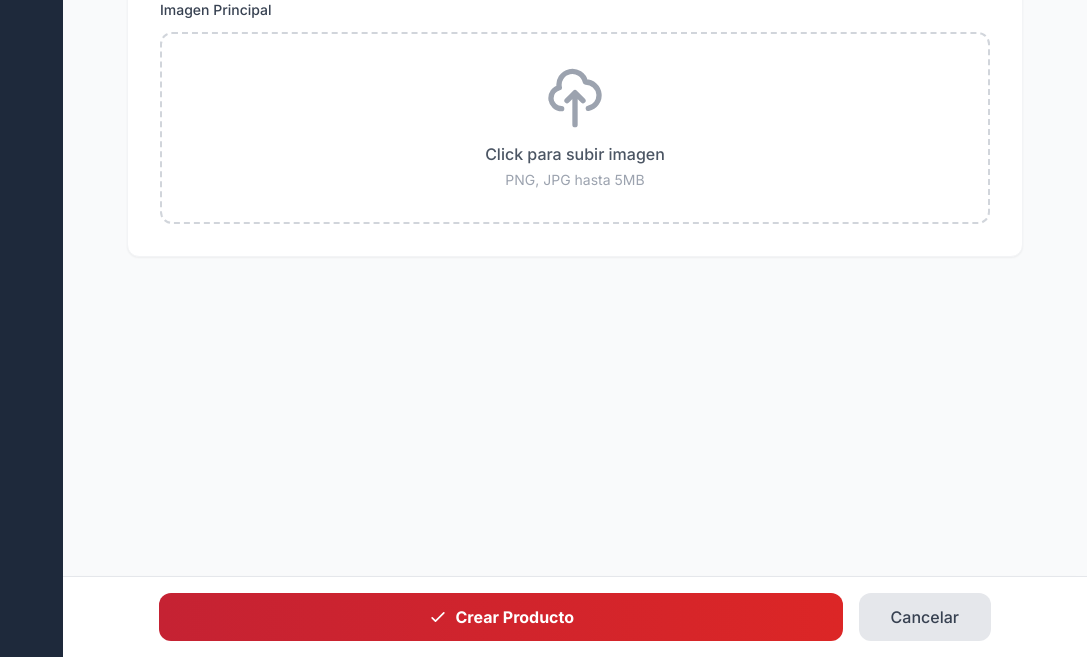
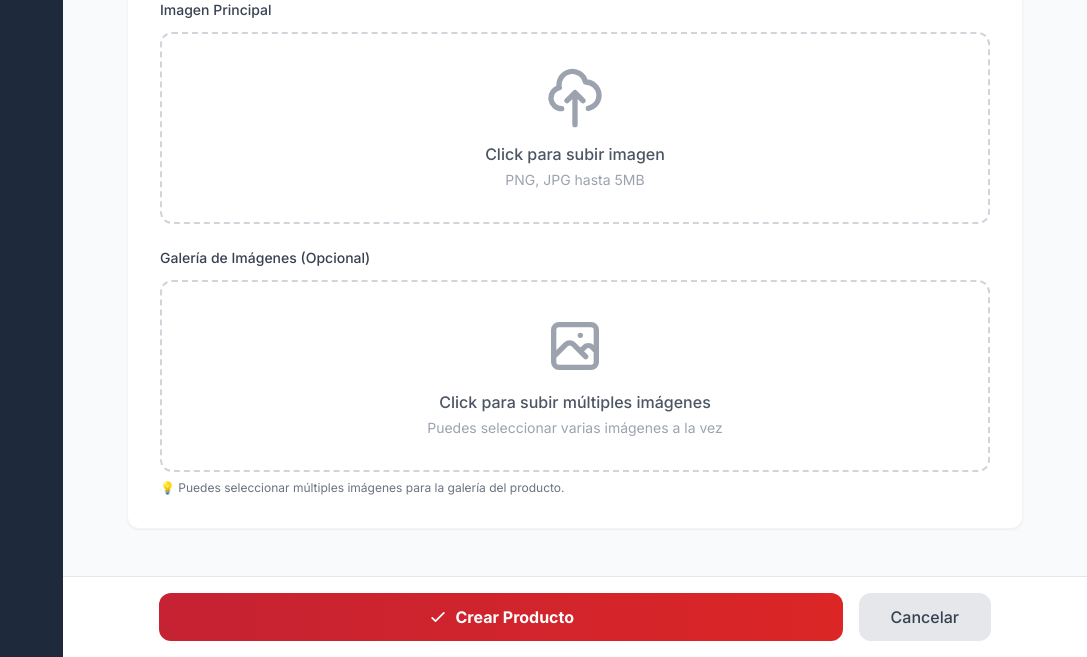
Before and after one commit to Manulynx/TiendaMotos, a Django app: page /productos/admin-custom/productos/crear/ in a window 1280 px wide. Shown: the part 916-1573 px from the top of the page, without its empty margins (193-1280 px from the left). Run offline with Django 5.2, Linux system fonts and the light colour scheme; a user stored in the database is signed in; tables that the repository leaves empty hold one stand-in row (values such as "Sample post"); some libraries are stand-ins or nearby versions.

Commit message:
Galeria de imagenes en crear

```diff
--- a/productos/views.py
+++ b/productos/views.py
@@ -279,6 +279,16 @@ def admin_producto_crear(request):
             # Asignar colores al producto
             if colores_ids:
                 producto.colores.set(colores_ids)
+
+            # Guardar imágenes de galería
+            for key in request.FILES:
+                if key.startswith('galeria_'):
+                    imagen_file = request.FILES[key]
+                    ImagenProducto.objects.create(
+                        producto=producto,
+                        imagen=imagen_file,
+                        orden=0  # El orden se puede ajustar después en editar
+                    )
 
             # Guardar atributos dinámicos
             atributos = AtributoDinamico.objects.all()
--- a/templates/admin_custom/producto_crear.html
+++ b/templates/admin_custom/producto_crear.html
@@ -1,8 +1,7 @@
 {% extends 'admin_custom/base.html' %}
 {% block title %}Crear Producto{%endblock%}
 {% block page_title %}Crear Nuevo Producto{% endblock %}
-{% block page_subtitle %}Agregar al inventario
-{% endblock %}
+{%block page_subtitle %}Agregar al inventario {% endblock %}
 {% block content %}
 
 <form
@@ -232,6 +231,58 @@
           onchange="previewImagen(event)"
         />
       </div>
+
+      <!-- Galería de Imágenes -->
+      <div>
+        <label class="block text-xs md:text-sm font-medium text-gray-700 mb-3">
+          Galería de Imágenes (Opcional)
+        </label>
+        <div
+          class="border-2 border-dashed border-gray-300 rounded-xl p-6 md:p-8 text-center hover:border-purple-500 transition-colors cursor-pointer"
+          onclick="document.getElementById('galeria-input').click()"
+        >
+          <div id="galeria-preview-container">
+            <svg
+              class="w-12 h-12 md:w-16 md:h-16 mx-auto mb-2 md:mb-3 text-gray-400"
+              fill="none"
+              stroke="currentColor"
+              viewBox="0 0 24 24"
+            >
+              <path
+                stroke-linecap="round"
+                stroke-linejoin="round"
+                stroke-width="2"
+                d="M4 16l4.586-4.586a2 2 0 012.828 0L16 16m-2-2l1.586-1.586a2 2 0 012.828 0L20 14m-6-6h.01M6 20h12a2 2 0 002-2V6a2 2 0 00-2-2H6a2 2 0 00-2 2v12a2 2 0 002 2z"
+              />
+            </svg>
+            <p class="text-sm md:text-base text-gray-600 font-medium mb-1">
+              Click para subir múltiples imágenes
+            </p>
+            <p class="text-xs md:text-sm text-gray-400">
+              Puedes seleccionar varias imágenes a la vez
+            </p>
+          </div>
+        </div>
+        <input
+          type="file"
+          id="galeria-input"
+          name="galeria"
+          accept="image/*"
+          multiple
+          class="hidden"
+          onchange="previewGaleria(event)"
+        />
+
+        <!-- Grid de previsualizaciones -->
+        <div
+          id="galeria-grid"
+          class="grid grid-cols-2 sm:grid-cols-3 md:grid-cols-4 gap-3 mt-4 hidden"
+        ></div>
+
+        <p class="mt-2 text-xs text-gray-500">
+          💡 Puedes seleccionar múltiples imágenes para la galería del producto.
+        </p>
+      </div>
     </div>
   </div>
 
@@ -278,7 +329,7 @@
 
 {% endblock %} {% block extra_js %}
 <script>
-  // Preview de imagen
+  // Preview de imagen principal
   function previewImagen(event) {
     const file = event.target.files[0];
     if (file) {
@@ -294,6 +345,76 @@
     }
   }
 
+  // Preview de galería de imágenes
+  let galeriaFiles = [];
+
+  function previewGaleria(event) {
+    const files = Array.from(event.target.files);
+    galeriaFiles = files;
+
+    const grid = document.getElementById("galeria-grid");
+    const previewContainer = document.getElementById(
+      "galeria-preview-container"
+    );
+
+    if (files.length === 0) {
+      grid.classList.add("hidden");
+      return;
+    }
+
+    grid.classList.remove("hidden");
+    grid.innerHTML = "";
+
+    files.forEach((file, index) => {
+      const reader = new FileReader();
+      reader.onload = function (e) {
+        const div = document.createElement("div");
+        div.className = "relative group";
+        div.innerHTML = `
+          <img src="${e.target.result}"
+               alt="${file.name}"
+               class="w-full h-24 md:h-32 object-cover rounded-lg border-2 border-gray-200">
+          <button type="button"
+                  onclick="eliminarImagenGaleria(${index})"
+                  class="absolute top-1 right-1 md:top-2 md:right-2 p-1 md:p-1.5 bg-red-500 text-white rounded-lg opacity-0 group-hover:opacity-100 transition-opacity">
+            <svg class="w-3 h-3 md:w-4 md:h-4" fill="none" stroke="currentColor" viewBox="0 0 24 24">
+              <path stroke-linecap="round" stroke-linejoin="round" stroke-width="2" d="M6 18L18 6M6 6l12 12"/>
+            </svg>
+          </button>
+          <p class="text-xs text-gray-600 mt-1 truncate">${file.name}</p>
+        `;
+        grid.appendChild(div);
+      };
+      reader.readAsDataURL(file);
+    });
+
+    // Actualizar el mensaje
+    previewContainer.innerHTML = `
+      <svg class="w-12 h-12 mx-auto mb-2 text-purple-500" fill="none" stroke="currentColor" viewBox="0 0 24 24">
+        <path stroke-linecap="round" stroke-linejoin="round" stroke-width="2" d="M5 13l4 4L19 7"/>
+      </svg>
+      <p class="text-sm text-purple-600 font-medium mb-1">
+        ${files.length} imagen${files.length !== 1 ? "es" : ""} seleccionada${
+      files.length !== 1 ? "s" : ""
+    }
+      </p>
+      <p class="text-xs text-gray-500">Click para cambiar la selección</p>
+    `;
+  }
+
+  function eliminarImagenGaleria(index) {
+    galeriaFiles.splice(index, 1);
+
+    // Crear un nuevo FileList (simulado con DataTransfer)
+    const dataTransfer = new DataTransfer();
+    galeriaFiles.forEach((file) => dataTransfer.items.add(file));
+    document.getElementById("galeria-input").files = dataTransfer.files;
+
+    // Actualizar preview
+    const event = { target: { files: galeriaFiles } };
+    previewGaleria(event);
+  }
+
   // Crear producto
   document
     .getElementById("producto-form")
@@ -302,6 +423,14 @@
 
       const formData = new FormData(this);
       const submitBtn = document.getElementById("submit-btn");
+
+      // Agregar todas las imágenes de galería al FormData
+      const galeriaInput = document.getElementById("galeria-input");
+      if (galeriaInput.files.length > 0) {
+        Array.from(galeriaInput.files).forEach((file, index) => {
+          formData.append(`galeria_${index}`, file);
+        });
+      }
 
       // Deshabilitar botón y mostrar loading
       submitBtn.disabled = true;
```
